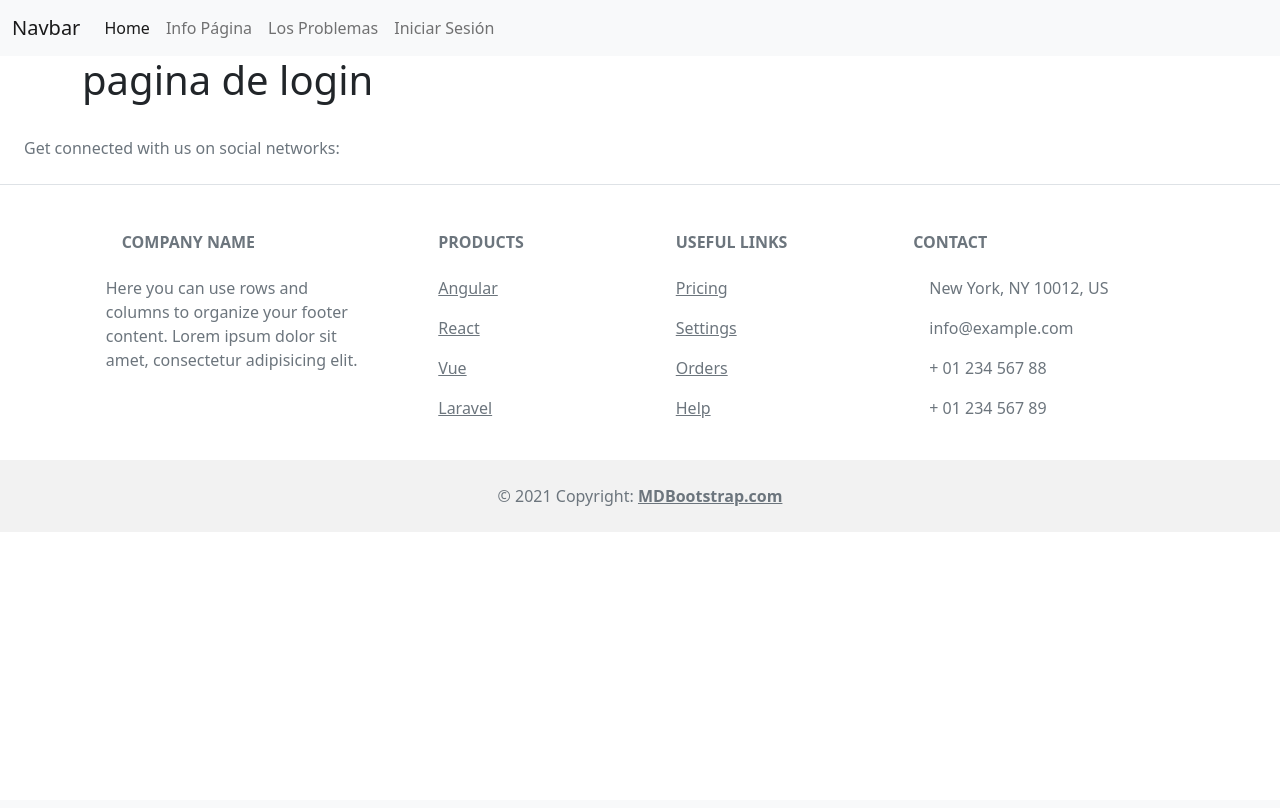
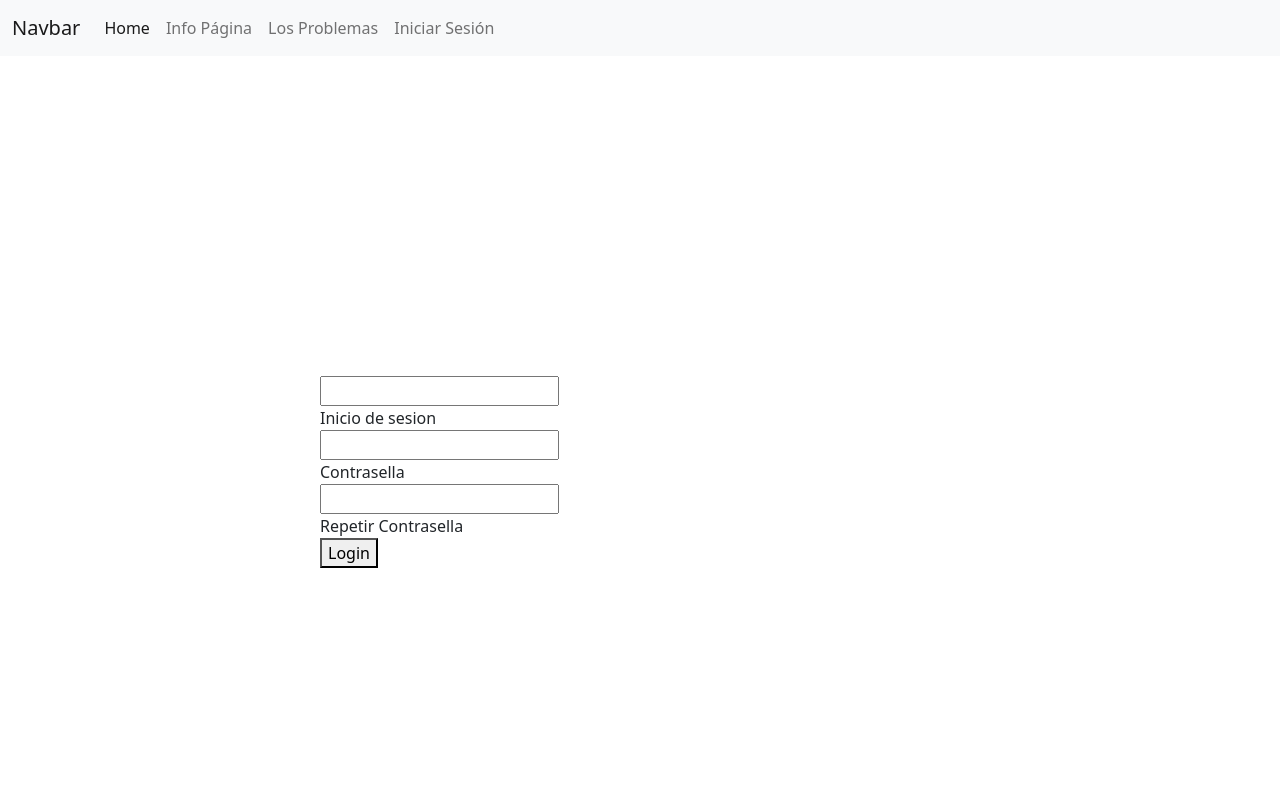
Before and after one commit to inerxd/project_salud_mental, a Django app: page /login/ in a window 1280 px wide. Shown: the top 808 px of the page. Before the commit the page ends 506 px from the top, so only its background shows below. Run offline with Django 3.2, Linux system fonts and the light colour scheme.

Commit message:
0.1 creacion proyecto

```diff
--- /dev/null
+++ b/Psy_C/FrontEnd/static/css/LoginCSS.css
@@ -0,0 +1,7 @@
+.containerLogin{
+display: flex;
+background-color:white;
+margin: 25%;
+width: 25%;
+;
+}
--- a/Psy_C/FrontEnd/templates/inicioSesion.html
+++ b/Psy_C/FrontEnd/templates/inicioSesion.html
@@ -4,14 +4,39 @@
 {% block title %}Files{% endblock %}
 
 {% block customCSS%}
-<link rel="stylesheet" href="{% static 'css/grid.css' %}">
+<link rel="stylesheet" href="{% static 'css/LoginCSS.css' %}">
 
 {% endblock %}
 
 {% block body %}
-<div class="container">
+<div class="containerLogin" id="LoginCSS">
 
-    <h1>pagina de login</h1>
+    <form action="" method="get">
+        <div>
+            <input type="text" name="" id="">
+            <label for="">Inicio de sesion</label>
+        </div>
+
+        <div>
+            <input type="password" name="" id="">
+            <label for="">Contrasella</label>
+        </div>
+
+        <div>
+            <input type="text" name="" id="">
+            <label for="">Repetir Contrasella</label>
+        </div>
+
+        <div>
+            <button type="submit">Login</button>
+        </div>
+    </form>
+
+
+
+
+
+
 
 
 
```
